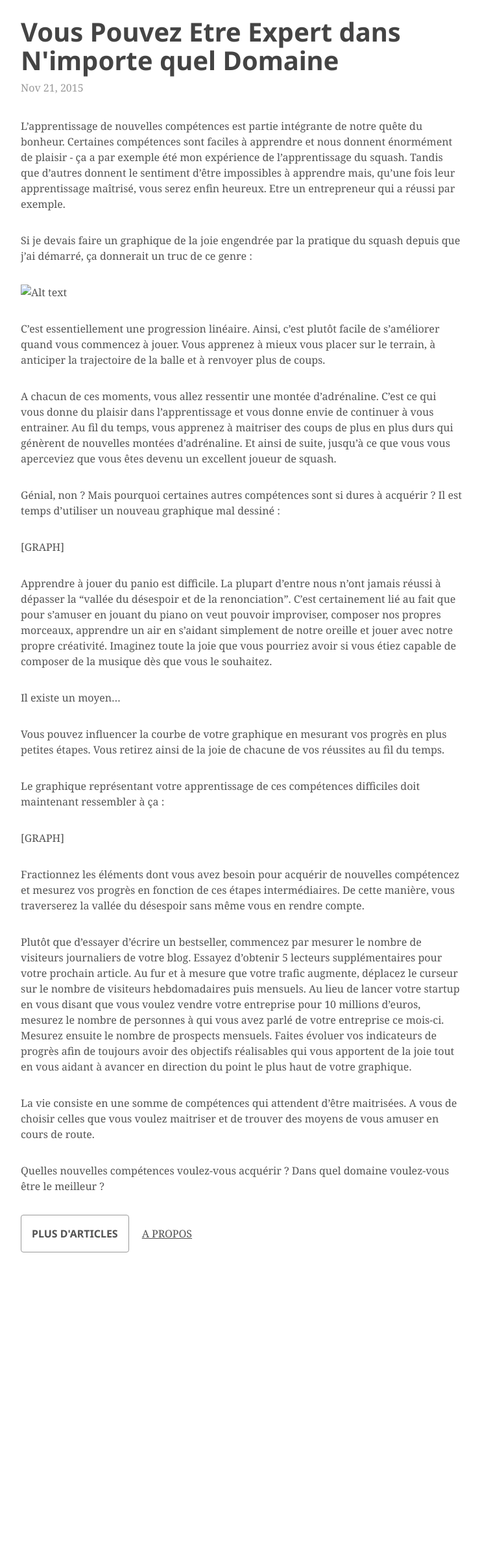
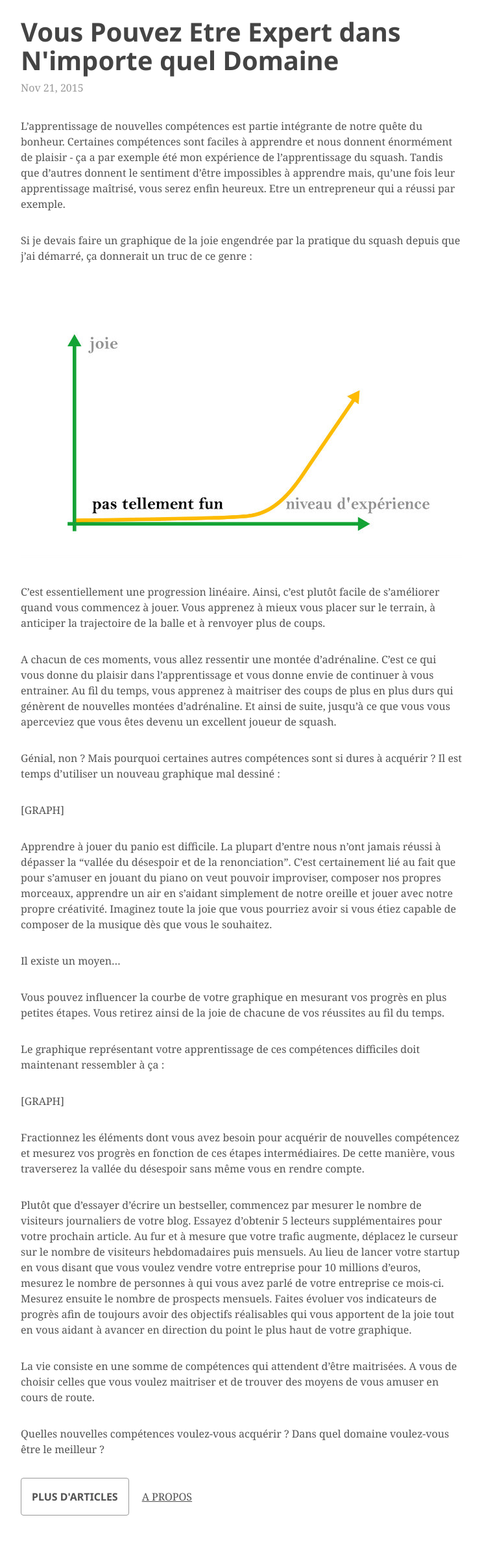
Before and after one commit to tarikpeudon/tarikpeudon.github.io, a Jekyll site: the page built from _posts/2015-11-20-vous-pouvez-etre-expert-dans-tous-les-domaines.markdown, in a window 1280 px wide. Shown: the whole page at 65% size, without its empty margins (268-1011 px from the left). Built offline with Jekyll 4.4.1, drawn with Linux system fonts in a browser that asks for light colours; some web fonts are replaced; before the commit the page ends 1978 px from its top, so only the background shows below that.

Commit message:
Update 2015-11-20-vous-pouvez-etre-expert-dans-tous-les-domaines.markdown

```diff
--- a/_posts/2015-11-20-vous-pouvez-etre-expert-dans-tous-les-domaines.markdown
+++ b/_posts/2015-11-20-vous-pouvez-etre-expert-dans-tous-les-domaines.markdown
@@ -9,7 +9,7 @@ L’apprentissage de nouvelles compétences est partie intégrante de notre quê
 
 Si je devais faire un graphique de la joie engendrée par la pratique du squash depuis que j’ai démarré, ça donnerait un truc de ce genre :
 
-![Alt text](/path/to/gr1.jpg)
+![Alt text](/assets/gr1.jpg)
 
 C’est essentiellement une progression linéaire. Ainsi, c’est plutôt facile de s’améliorer quand vous commencez à jouer. Vous apprenez à mieux vous placer sur le terrain, à anticiper la trajectoire de la balle et à renvoyer plus de coups.
 
```
